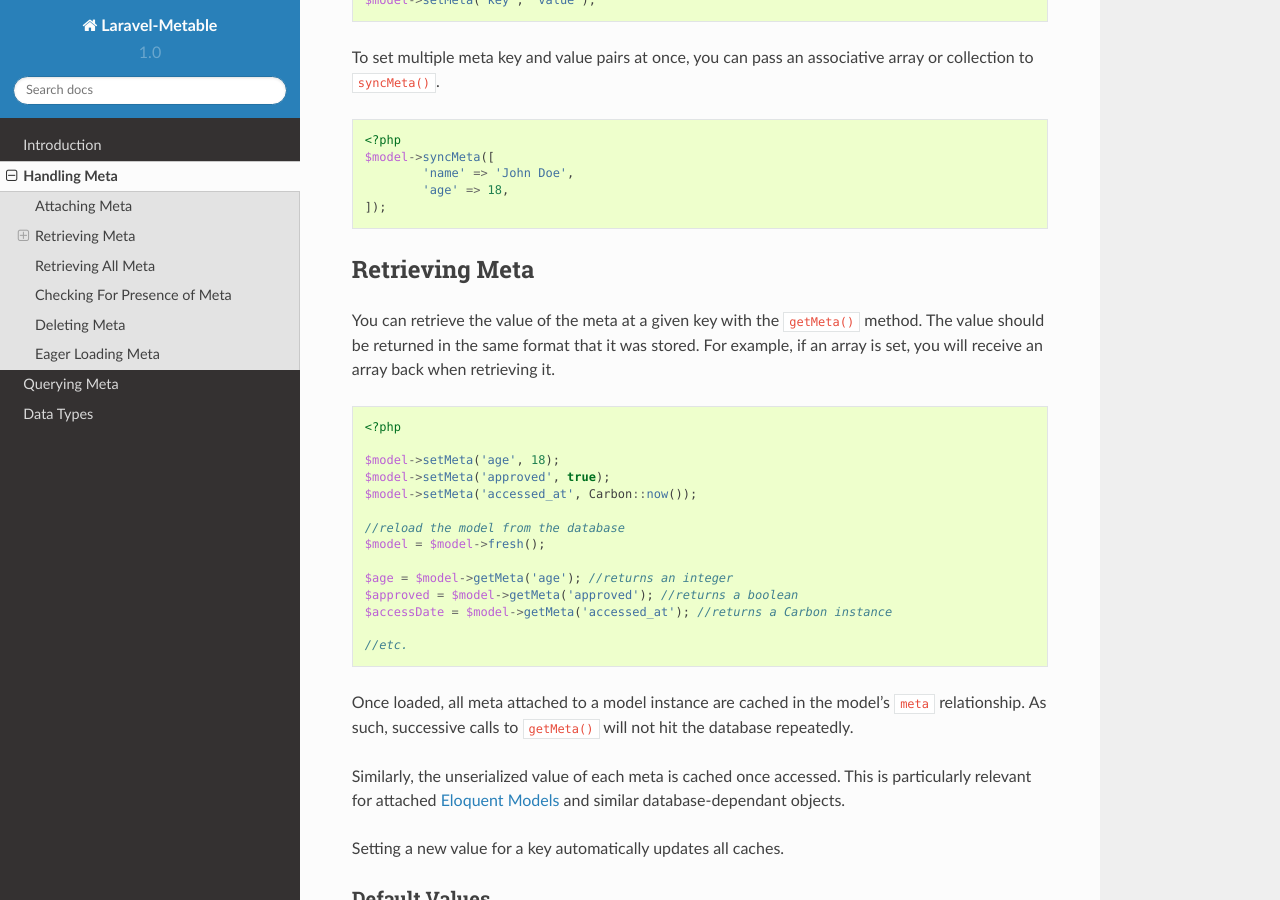
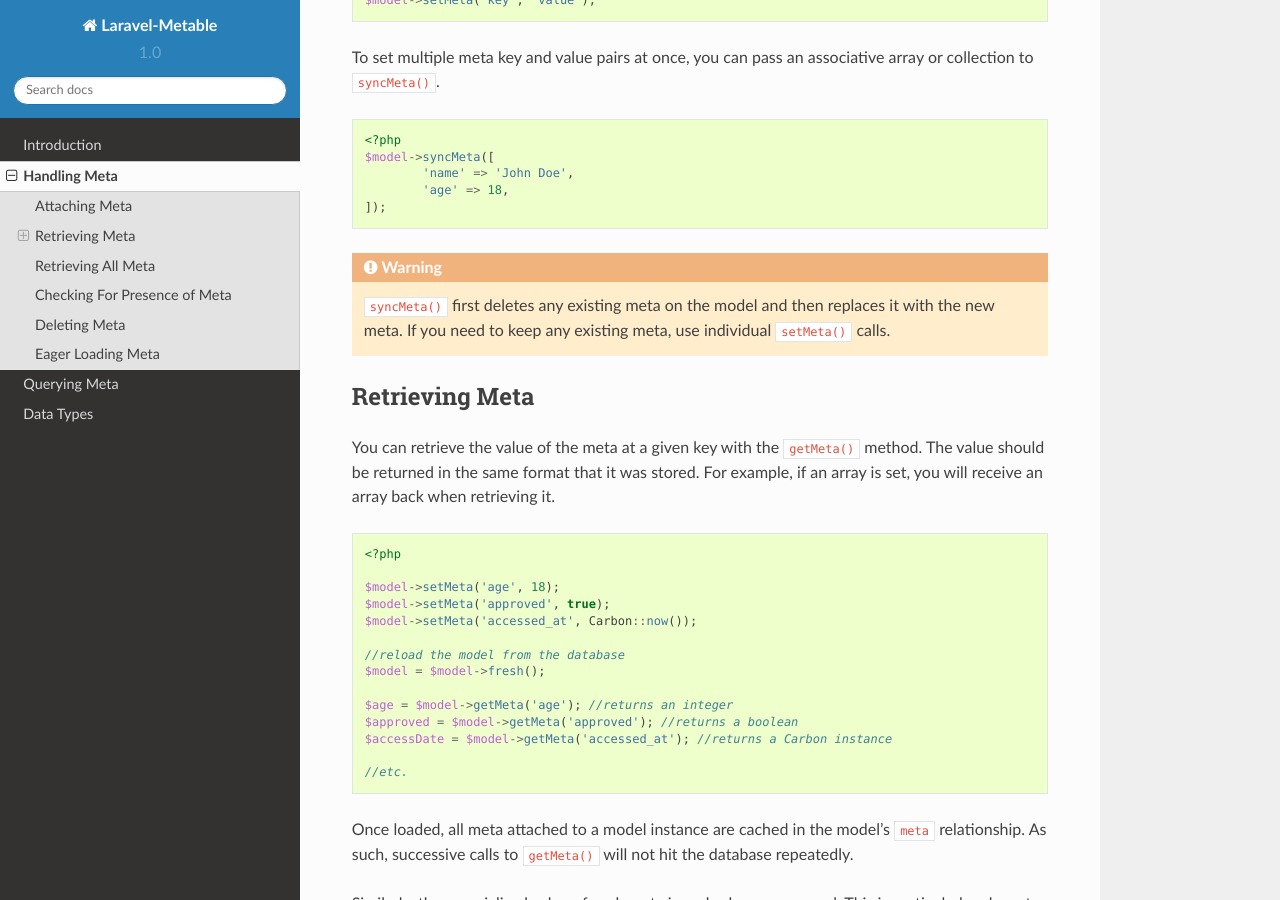
Before and after one commit to plank/laravel-metable, a Sphinx documentation site: the page built from docs/source/handling_meta.rst, in a window 1280 px wide and 900 px high, scrolled down 842 px. Built offline with Sphinx 7.4.7 and the Read the Docs theme 2.0.0, drawn with Linux system fonts in a browser that asks for light colours.

Commit message:
Add a warning to the `syncMeta()` docs about existing meta being deleted
This is a very important thing for people to know! The current docs
make it sound like you can use `syncMeta()` instead of multiple calls
to `setMeta()` when you need to add multiple meta values.

```diff
--- a/docs/source/handling_meta.rst
+++ b/docs/source/handling_meta.rst
@@ -43,6 +43,8 @@ To set multiple meta key and value pairs at once, you can pass an associative ar
 		'name' => 'John Doe',
 		'age' => 18,
 	]);
+
+.. warning:: ``syncMeta()`` first deletes any existing meta on the model and then replaces it with the new meta. If you need to keep any existing meta, use individual ``setMeta()`` calls.
 
 Retrieving Meta
 ---------------
```
